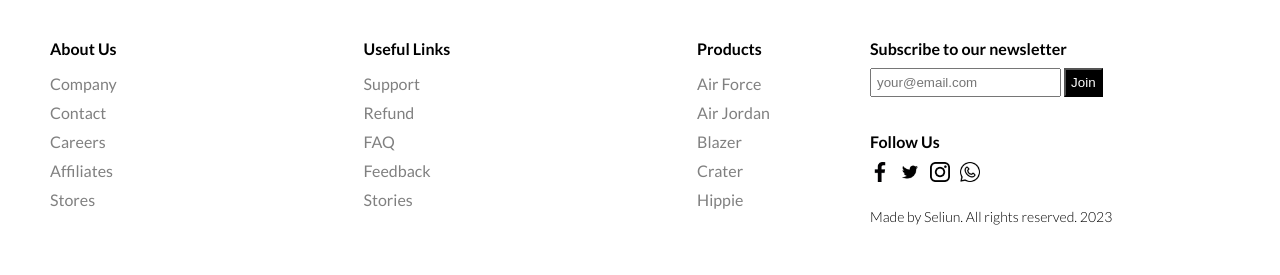
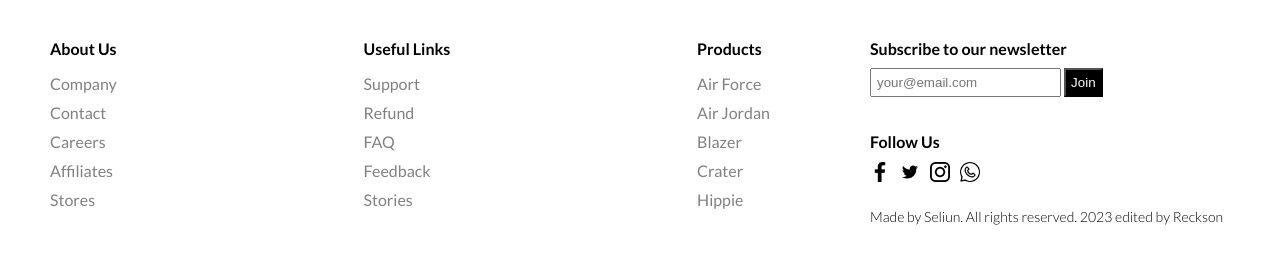
Before and after one commit to frxstyftw/erroefix, a plain HTML site: page index.html in a window 1280 px wide. Shown: the part 3112-3387 px from the top of the page. Drawn offline with Linux system fonts and the light colour scheme.

Commit message:
error
code fix

```diff
--- a/index.html
+++ b/index.html
@@ -249,7 +249,7 @@
                 </div>
             </div>
             <div class="footerRightMenu">
-                <span class="copyright">Made by Seliun. All rights reserved. 2023</span>
+                <span class="copyright">Made by Seliun. All rights reserved. 2023 edited by Reckson</span>
             </div>
         </div>
     </footer>
```
